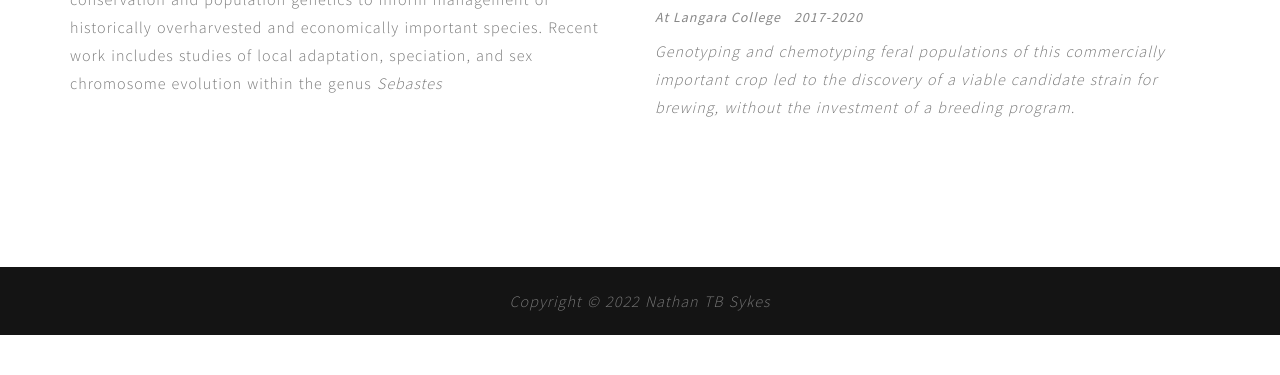
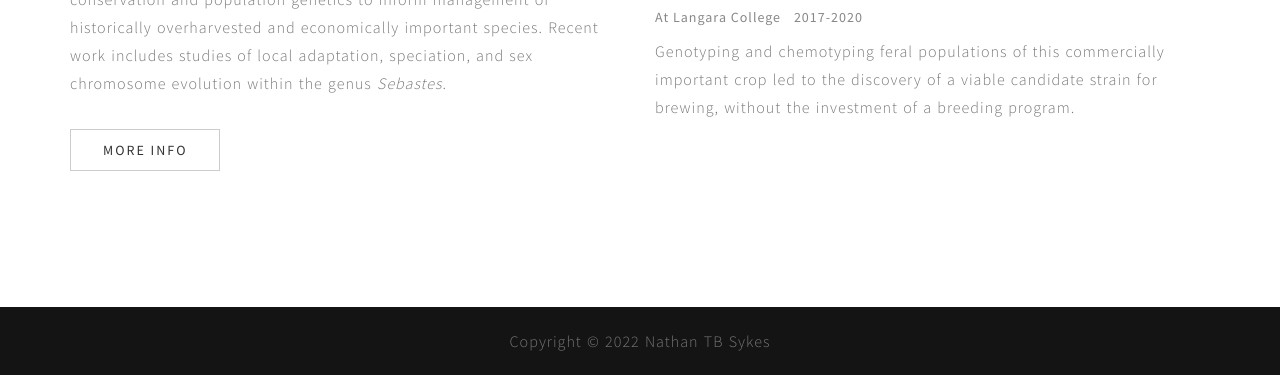
Before and after one commit to ntbsykes/ntbsykes.github.io, a plain HTML site: page work.html in a window 1280 px wide. Shown: the part 1141-1516 px from the top of the page. Before the commit the page ends 1476 px from the top, so only its background shows below. Drawn offline with Linux system fonts and the light colour scheme; some packages are replaced by stand-ins of ours; files whose address does not match are found by name.

Commit message:
Update work.html

```diff
--- a/work.html
+++ b/work.html
@@ -125,8 +125,8 @@ http://www.tooplate.com/view/2082-pure-mix
 						        <span>At the University of Victoria</span>
 						        <span> 2021-Current</span>
 					       </div>
-         		     <p>We do comparative genomics, genome-wide association studies, conservation and population genetics to inform management of historically overharvested and economically important species. Recent work includes studies of local adaptation, speciation, and sex chromosome evolution within the genus <i>Sebastes<i></p>
-
+         		     <p>We do comparative genomics, genome-wide association studies, conservation and population genetics to inform management of historically overharvested and economically important species. Recent work includes studies of local adaptation, speciation, and sex chromosome evolution within the genus <i>Sebastes</i>.</p>
+         		     <a href="rockfish.html" class="btn btn-default">More Info</a>
          	    </div>
 		    </div>
 
```
